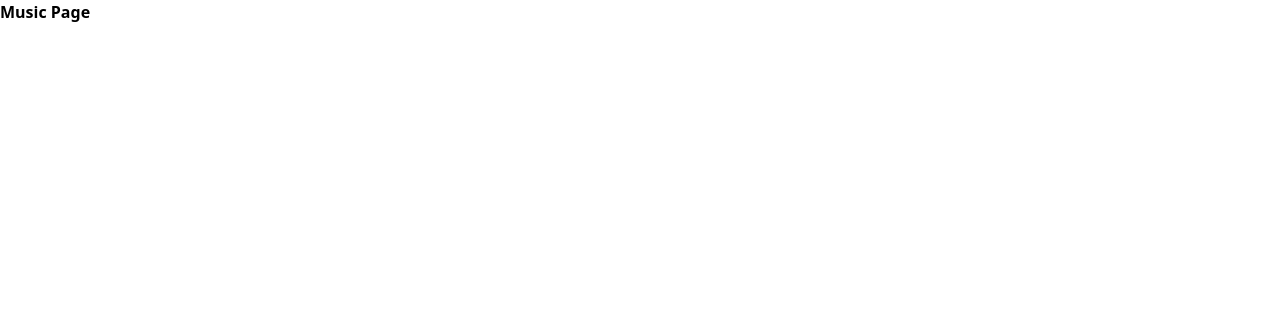
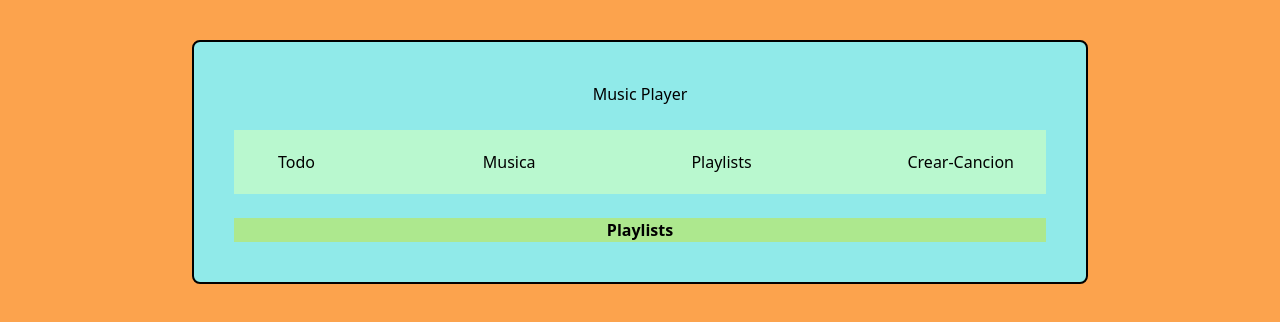
Before and after one commit to juankm08-a11y/my-music-player, a Next.js app: page /musica in a window 1280 px wide. Shown: the top 322 px of the page. Built offline with nearby package versions, Linux system fonts and the light colour scheme.

Commit message:
updated pages

```diff
--- a/src/app/crear-cancion/page.tsx
+++ b/src/app/crear-cancion/page.tsx
@@ -22,16 +22,17 @@ export default function Page() {
     alert("Su cancion se guardo correctamente");
   };
   return (
-    <main className="flex justify-center items-center">
-      <section className="flex flex-col items-center border-2 w-full h-full">
-        <h1>Crear una cancion</h1>
+    <main className="flex justify-center items-center bg-amber-200">
+      <section className="flex flex-col gap-20 p-20 items-center border-2 w-full h-full">
+        <h1 className="text-2xl font-bold">Crear una cancion</h1>
         <label>
-          Nombre Cancion:
+          Nombre de la Cancion:
           <input
             onChange={handleChangeSong}
             value={namesong}
             type="text"
-            placeholder="ingresa el nombre de una cancion"
+            placeholder="Ingresa el nombre de una cancion"
+            className="w-[260px] p-1 border-1"
           />
         </label>
         <label>
@@ -40,7 +41,8 @@ export default function Page() {
             value={autor}
             onChange={handleChangeAutor}
             type="text"
-            placeholder="ingresa el nombre del autor"
+            placeholder="Ingresa el nombre del autor"
+            className="w-[260px] p-1 border-1"
           />
         </label>
         <label>
@@ -49,10 +51,13 @@ export default function Page() {
             value={url}
             onChange={handleChangeUrl}
             type="text"
-            placeholder="ingresa la url de la cancion"
+            placeholder="Ingresa la url de la cancion"
+            className="w-[260px] p-1 border-1"
           />
         </label>
-        <button onClick={handleSubmit}>Crear cancion</button>
+        <button onClick={handleSubmit} className="border-1">
+          Crear cancion
+        </button>
       </section>
     </main>
   );
--- a/src/app/musica/page.tsx
+++ b/src/app/musica/page.tsx
@@ -1,9 +1,30 @@
 import React from "react";
+import Link from "next/link";
+import Music from "@/components/Music";
 
 export default function page() {
   return (
-    <div>
-      <h1 className="font-semibold">Music Page</h1>
-    </div>
+    <main className="flex flex-col items-center min-h-screen p-4 md:p-10 bg-[#fca34d]">
+      <section className="border-2 rounded-lg w-full max-w-sm md:max-w-4xl p-4 md:p-10 space-y-4 md:space-y-6 bg-[#90EAE9]">
+        <header className="text-center space-y-1">
+          <h1>Music Player</h1>
+        </header>
+        <nav className="w-full flex items-center justify-between bg-green-200 px-8 py-4">
+          <Link href="/" className="cursor-pointer px-3 py-1">
+            Todo
+          </Link>
+          <Link href="/musica" className="cursor-pointer">
+            Musica
+          </Link>
+          <Link href="/playlists" className="cursor-pointer">
+            Playlists
+          </Link>
+          <Link href="/crear-cancion" className="cursor-pointer">
+            Crear-Cancion
+          </Link>
+        </nav>
+        <Music />
+      </section>
+    </main>
   );
 }
--- a/src/app/page.tsx
+++ b/src/app/page.tsx
@@ -22,8 +22,8 @@ export default function Home() {
             Crear-Cancion
           </Link>
         </nav>
+        <Player />
       </section>
-      <Player />
     </main>
   );
 }
--- a/src/app/playlists/page.tsx
+++ b/src/app/playlists/page.tsx
@@ -1,9 +1,30 @@
 import React from "react";
+import Playlist from "../../components/Playlist";
+import Link from "next/link";
 
 export default function page() {
   return (
-    <div>
-      <h1 className="font-bold">Playlists</h1>
-    </div>
+    <main className="flex flex-col items-center min-h-screen p-4 md:p-10 bg-[#fca34d]">
+      <section className="border-2 rounded-lg w-full max-w-sm md:max-w-4xl p-4 md:p-10 space-y-4 md:space-y-6 bg-[#90EAE9]">
+        <header className="text-center space-y-1">
+          <h1>Music Player</h1>
+        </header>
+        <nav className="w-full flex items-center justify-between bg-green-200 px-8 py-4">
+          <Link href="/" className="cursor-pointer px-3 py-1">
+            Todo
+          </Link>
+          <Link href="/musica" className="cursor-pointer">
+            Musica
+          </Link>
+          <Link href="/playlists" className="cursor-pointer">
+            Playlists
+          </Link>
+          <Link href="/crear-cancion" className="cursor-pointer">
+            Crear-Cancion
+          </Link>
+        </nav>
+        <Playlist />
+      </section>
+    </main>
   );
 }
--- /dev/null
+++ b/src/components/Music.tsx
@@ -0,0 +1,9 @@
+import React from "react";
+
+export default function Music() {
+  return (
+    <div className="flex flex-col justify-center items-center bg-[#ade88e]">
+      <h1 className="font-semibold font-3xl">Playlists</h1>
+    </div>
+  );
+}
--- a/src/components/Player.tsx
+++ b/src/components/Player.tsx
@@ -77,7 +77,7 @@ export function Player({ songList = defaultSongs }: { songList?: Song[] }) {
   const song = songList[idx];
 
   return (
-    <div className="max-w-sm mx-auto mt-12 bg-white rounded-xl shadow p-6 flex flex-col items-center">
+    <div className="max-w-sm mx-auto mt-12 bg-blue-50 rounded-xl shadow p-6 flex flex-col items-center">
       <Image
         src={song.img}
         alt={song.title}
--- /dev/null
+++ b/src/components/Playlist.tsx
@@ -0,0 +1,9 @@
+import React from "react";
+
+export default function Playlist() {
+  return (
+    <div className="flex flex-col justify-center items-center bg-[#fcf3eb]">
+      <h1 className="font-semibold font-3xl">Playlists</h1>
+    </div>
+  );
+}
```
